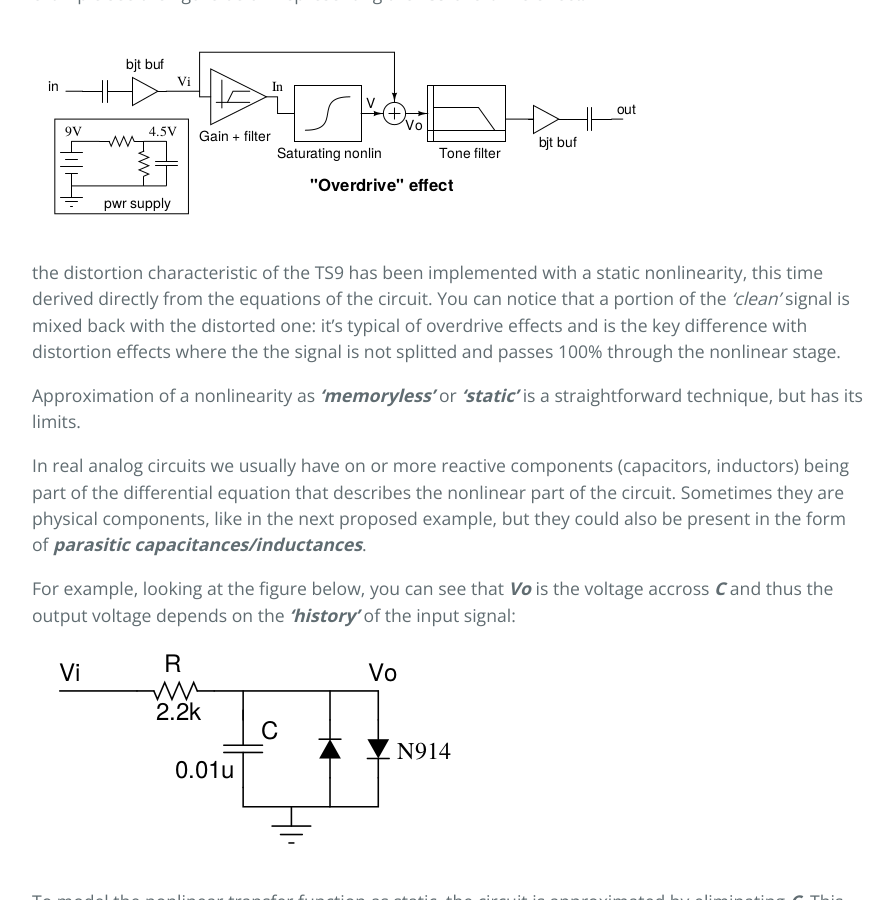
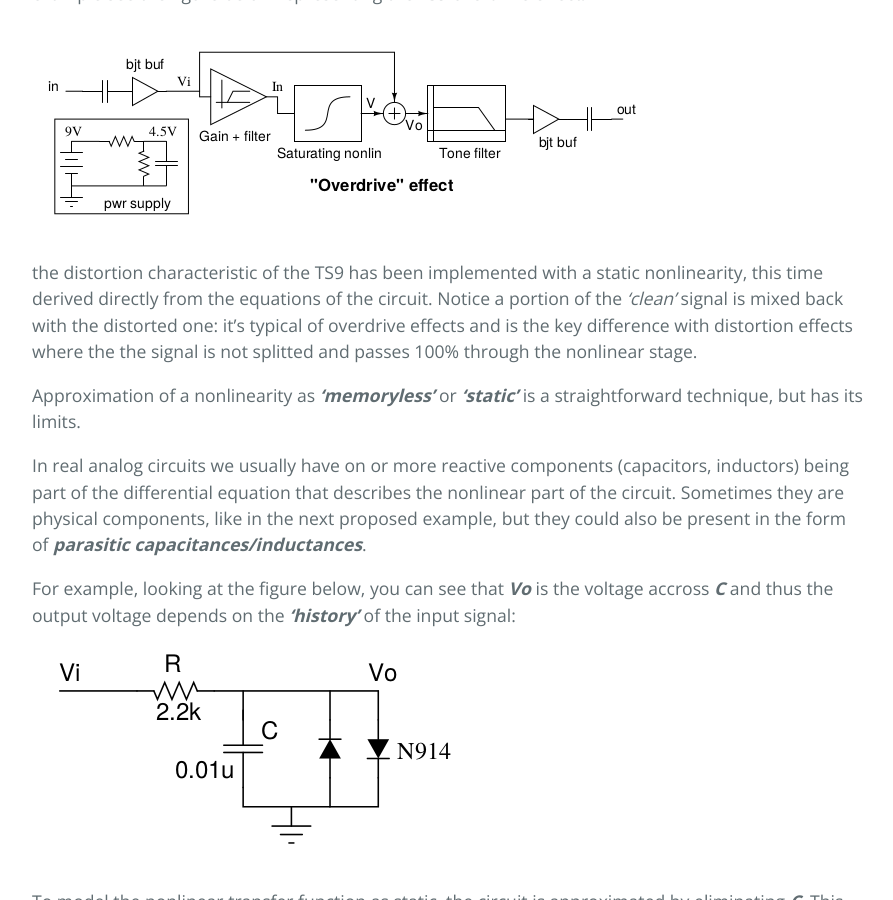
Before and after one commit to AidaDSP/AidaDSP.github.io, a Jekyll site: the page built from _posts/2020-04-13-analog-modeling-techniques-review.md, in a window 1280 px wide and 900 px high, scrolled down 2021 px. Shown: the whole window, without its empty margins (192-1085 px from the left). Built offline with Jekyll 4.4.1, drawn with Linux system fonts in a browser that asks for light colours.

Commit message:
Updated content

```diff
--- a/_posts/2020-04-13-analog-modeling-techniques-review.md
+++ b/_posts/2020-04-13-analog-modeling-techniques-review.md
@@ -56,7 +56,7 @@ representing the TS9 overdrive effect:
 ![TS9](overdrive-effect-1.png)
 
 the distortion characteristic of the TS9 has been implemented with a static nonlinearity, this time derived
-directly from the equations of the circuit. You can notice that a portion of the _'clean'_ signal is mixed back with
+directly from the equations of the circuit. Notice a portion of the _'clean'_ signal is mixed back with
 the distorted one: it's typical of overdrive effects and is the key difference with distortion effects where the
 the signal is not splitted and passes 100% through the nonlinear stage.
 
```
